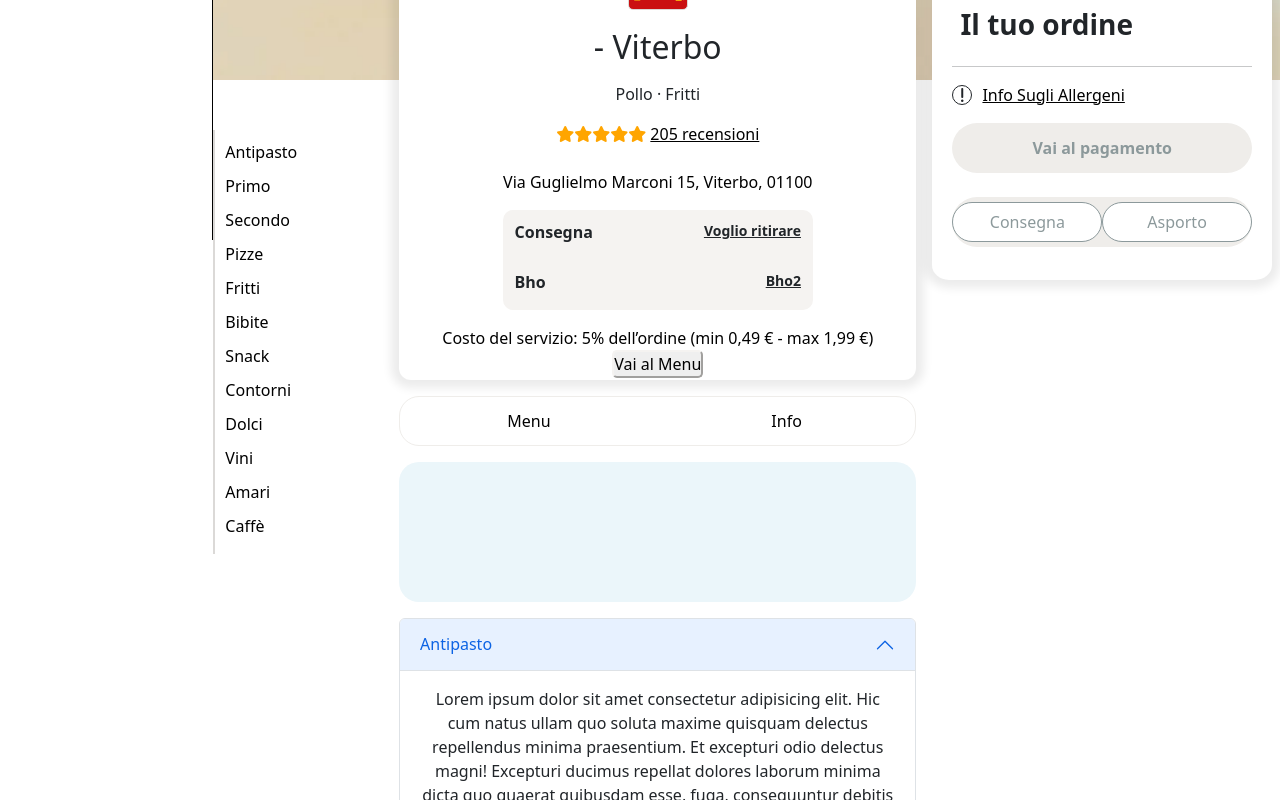
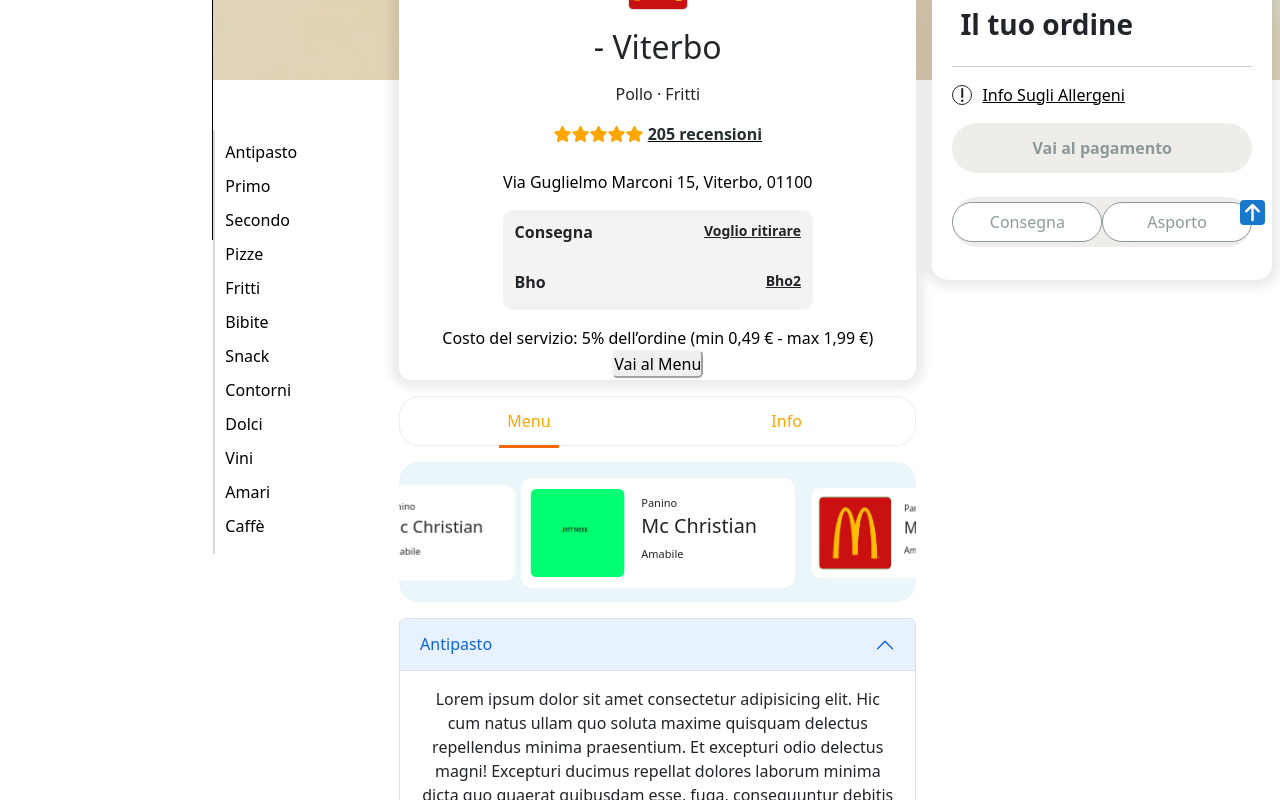
Before and after one commit to luzzetti/JustDRINK, a Vue app in the folder backoffice-ui-vue/: page /restaurants/1 in a window 1280 px wide. Shown: the part 560-1360 px from the top of the page. Built offline with nearby package versions, Linux system fonts and the light colour scheme; no server answers.

Commit message:
Fix showMenu

```diff
--- a/backoffice-ui-vue/package.json
+++ b/backoffice-ui-vue/package.json
@@ -12,7 +12,8 @@
     "axios": "^1.3.4",
     "bootstrap": "^5.2.3",
     "vue": "^3.2.47",
-    "vue-router": "^4.1.6"
+    "vue-router": "^4.1.6",
+    "vue3-carousel": "^0.3.0"
   },
   "devDependencies": {
     "@vitejs/plugin-vue": "^4.0.0",
--- /dev/null
+++ b/backoffice-ui-vue/src/components/CarouoselComponent.vue
@@ -0,0 +1,193 @@
+<template>
+    <div>
+        <div class="pt-3">
+            <carousel :itemsToShow="2" :wrapAround="true" :transition="1000" :autoplay="0">
+                <slide v-for="(slide, index) in paths" :key="index">
+                    <div class="mycard-contenitore">
+                        <div class="mycontainerR">
+                            <div class="imgContainer">
+                                <img :src="slide.path" :alt="slide.alt">
+                            </div>
+
+                        </div>
+                        <div class="mycontainerS">
+                            <span class="tipologia-prodotto">Panino</span>
+                            <div class="titolo-prodotto">Mc Christian</div>
+                            <div class="ricercatezza"> Amabile</div>
+                        </div>
+                    </div>
+                </slide>
+            </carousel>
+            <!-- <button class="prev" @click="prevSlide">&#8249;</button>
+            <button class="next" @click="nextSlide">&#8250;</button> -->
+        </div>
+    </div>
+</template>
+
+<script>
+
+import 'vue3-carousel/dist/carousel.css'
+import { Carousel, Slide, Pagination, Navigation } from 'vue3-carousel';
+
+
+export default {
+    name: 'CarouoselComponent',
+    components: {
+        Carousel,
+        Slide,
+        Pagination,
+        Navigation,
+    },
+    data: function () {
+        return {
+
+            paths: [
+                {
+                    path: '/img/JustDrink.png',
+                    alt: 'justlogo',
+                    info: 'bho',
+                    id: 1,
+                },
+                {
+                    path: '/img/logo-McDonalds.jpg',
+                    alt: 'Mc',
+                    info: 'bho2',
+                    id: 2,
+                },
+                {
+                    path: '/img/McDonaldsLogo.svg.png',
+                    alt: 'Mc2',
+                    info: 'bho3',
+                    id: 3,
+                },
+                {
+                    path: '/img/sfondoProva.webp',
+                    alt: 'sfondo',
+                    info: 'bho4',
+                    id: 4,
+                },
+
+            ],
+
+        }
+    },
+    methods: {
+
+    }
+
+}
+</script>
+
+<style lang="scss" scoped>
+@use '../assets/styles/partials/variables' as *;
+
+h2 {
+    font-size: 30px;
+    font-weight: bold;
+    color: red;
+}
+
+.carousel__slide {
+    padding: 5px;
+}
+
+.carousel__viewport {
+    perspective: 2000px;
+}
+
+.carousel__track {
+    transform-style: preserve-3d;
+}
+
+.carousel__slide--sliding {
+    transition: 0.5s;
+}
+
+.carousel__slide {
+    opacity: 0.9;
+    transform: rotateY(-20deg) scale(0.9);
+}
+
+.carousel__slide--active~.carousel__slide {
+    transform: rotateY(20deg) scale(0.9);
+}
+
+.carousel__slide--prev {
+    opacity: 1;
+    transform: rotateY(-10deg) scale(0.95);
+}
+
+.carousel__slide--next {
+    opacity: 1;
+    transform: rotateY(10deg) scale(0.95);
+}
+
+.carousel__slide--active {
+    opacity: 1;
+    transform: rotateY(0) scale(1.1);
+}
+
+.carousel__prev,
+.carousel__next {
+    box-sizing: content-box;
+    border: 5px solid white;
+}
+
+.mycard-contenitore {
+    position: relative;
+    display: flex;
+    align-items: center;
+    background-color: white;
+    border-radius: 10px;
+    width: 300px;
+    height: 100px;
+
+}
+
+.mycontainerR {
+    position: relative;
+    width: 40%;
+    height: 100%;
+    border-radius: 10px;
+}
+
+.imgContainer {
+    position: absolute;
+    top: 10px;
+    left: 9px;
+    background-color: rgb(0, 255, 115);
+    border-radius: 5px;
+    height: 80%;
+    width: 85%;
+}
+
+.mycontainerS {
+    display: flex;
+    flex-direction: column;
+    text-align: start;
+    width: 60%;
+    height: 100%;
+    border-radius: 10px;
+    padding: 10px;
+}
+
+.tipologia-prodotto {
+    font-size: 10px;
+    margin-top: 5px;
+}
+
+.titolo-prodotto {
+    font-size: 18px;
+}
+
+.ricercatezza {
+    font-size: 10px;
+    margin-top: 5px;
+}
+
+img {
+    width: 100%;
+    height: 100%;
+    border-radius: 5px;
+}
+</style>
--- a/backoffice-ui-vue/src/main.js
+++ b/backoffice-ui-vue/src/main.js
@@ -5,4 +5,6 @@ import 'bootstrap/dist/js/bootstrap.bundle.min.js';
 
 import './assets/styles/main.scss'
 
-createApp(App).use(router).mount('#app')
+import CarouoselComponent from './components/CarouoselComponent.vue'
+
+createApp(App).component('CarouoselComponent',CarouoselComponent).use(router).mount('#app')
--- a/backoffice-ui-vue/src/pages/ShowRestaurant.vue
+++ b/backoffice-ui-vue/src/pages/ShowRestaurant.vue
@@ -7,18 +7,18 @@
                     <div class="card1" style="width: 100%">
                         <div class="card-body">
                             <ul class="ulMenu">
-                                <li><a href="#Antipasto">Antipasto</a></li>
-                                <li><a href="#Primo">Primo</a></li>
-                                <li><a href="#Secondo">Secondo</a></li>
-                                <li><a href="">Pizze</a></li>
-                                <li><a href="">Fritti</a></li>
-                                <li><a href="">Bibite</a></li>
-                                <li><a href="">Snack</a></li>
-                                <li><a href="">Contorni</a></li>
-                                <li><a href="">Dolci</a></li>
-                                <li><a href="">Vini</a></li>
-                                <li><a href="">Amari</a></li>
-                                <li><a href="">Caffè</a></li>
+                                <li><a class="link active" href="#Antipasto">Antipasto</a></li>
+                                <li><a class="link" href="#Primo">Primo</a></li>
+                                <li><a class="link" href="#Secondo">Secondo</a></li>
+                                <li><a class="link" href="">Pizze</a></li>
+                                <li><a class="link" href="">Fritti</a></li>
+                                <li><a class="link" href="">Bibite</a></li>
+                                <li><a class="link" href="">Snack</a></li>
+                                <li><a class="link" href="">Contorni</a></li>
+                                <li><a class="link" href="">Dolci</a></li>
+                                <li><a class="link" href="">Vini</a></li>
+                                <li><a class="link" href="">Amari</a></li>
+                                <li><a class="link" href="">Caffè</a></li>
                             </ul>
                         </div>
                     </div>
@@ -34,11 +34,13 @@
                             <div class="cursor">
                                 <span><i class="fa-solid fa-star"></i><i class="fa-solid fa-star"></i><i
                                         class="fa-solid fa-star"></i><i class="fa-solid fa-star"></i><i
-                                        class="fa-solid fa-star"></i> <span class="text-black"><u>205
-                                            recensioni</u></span></span>
+                                        class="fa-solid fa-star"></i> <span class="text-black"><u> <b
+                                                style="color:#242e30">205
+                                                recensioni</b> </u></span></span>
                             </div>
                             <br>
                             <span class="text-black">Via Guglielmo Marconi 15, Viterbo, 01100</span>
+
                             <div class="consegna-ritiro mt-3">
                                 <div class="consegna-ritiro-elemento">
                                     <p class="consegna">Consegna</p>
@@ -57,13 +59,14 @@
                         </div>
                     </div>
                     <div class="menu-info mt-3 d-flex justify-content-around align-items-center">
-                        <div class="cursor underline"><a class="" href="">Menu</a></div>
-                        <div class="cursor underline"><a class="" href="">Info</a></div>
+                        <div class="cursor underline" :class="{'underline-hover':showMenu}"><span @click="showMenu = true">Menu</span></div>
+                        <div class="cursor underline" :class="{'underline-hover':!showMenu}"><span @click="showMenu = false">Info</span></div>
                     </div>
-
-                    <div class="carosel mt-3">
+                    <!--Primo div -->
+                    <div class="" v-if="showMenu">
+                        <div class="carosello mt-3">
                             <!-- Carosello-->
-
+                            <CarouoselComponent></CarouoselComponent>
 
                         </div>
 
@@ -82,11 +85,16 @@
                                         aria-labelledby="panelsStayOpen-headingOne">
                                         <div class="accordion-body">
                                             Lorem ipsum dolor sit amet consectetur adipisicing elit. Hic cum natus ullam quo
-                                        soluta maxime quisquam delectus repellendus minima praesentium. Et excepturi odio
-                                        delectus magni! Excepturi ducimus repellat dolores laborum minima dicta quo quaerat
-                                        quibusdam esse, fuga, consequuntur debitis dolorum autem tempore. Mollitia ducimus
-                                        illum porro, debitis doloremque maxime optio iure nisi soluta esse fugit nesciunt
-                                        ipsam eveniet impedit rerum voluptates nihil quo natus quaerat doloribus consequatur
+                                            soluta maxime quisquam delectus repellendus minima praesentium. Et excepturi
+                                            odio
+                                            delectus magni! Excepturi ducimus repellat dolores laborum minima dicta quo
+                                            quaerat
+                                            quibusdam esse, fuga, consequuntur debitis dolorum autem tempore. Mollitia
+                                            ducimus
+                                            illum porro, debitis doloremque maxime optio iure nisi soluta esse fugit
+                                            nesciunt
+                                            ipsam eveniet impedit rerum voluptates nihil quo natus quaerat doloribus
+                                            consequatur
                                             id harum velit nulla? Blanditiis, tempore cupiditate architecto minus minima ab
                                             distinctio fuga, animi quae aperiam, adipisci similique. Harum aliquid, id
                                             blanditiis nobis alias placeat distinctio! Dicta iure deserunt quis laudantium
@@ -105,10 +113,12 @@
                                     <div id="panelsStayOpen-collapseTwo" class="accordion-collapse collapse"
                                         aria-labelledby="panelsStayOpen-headingTwo">
                                         <div class="accordion-body">
-                                        Lorem ipsum dolor, sit amet consectetur adipisicing elit. Aperiam illum eveniet ut
+                                            Lorem ipsum dolor, sit amet consectetur adipisicing elit. Aperiam illum eveniet
+                                            ut
                                             sint quis in nihil minus, placeat voluptas perspiciatis harum ex modi incidunt,
                                             ipsum at? Vitae laboriosam animi, nulla accusamus beatae dolores quisquam nobis
-                                        minima alias earum quaerat? Ducimus quis, totam tempora veniam libero veritatis et
+                                            minima alias earum quaerat? Ducimus quis, totam tempora veniam libero veritatis
+                                            et
                                             non iure officiis voluptate iusto porro corrupti dolores rem consequuntur
                                             asperiores. Fugiat eum velit eaque voluptas repudiandae! Ipsum nulla eaque
                                             voluptatum dolor autem totam, repellendus commodi a quo omnis, non dignissimos
@@ -129,12 +139,16 @@
                                         aria-labelledby="panelsStayOpen-headingThree">
                                         <div class="accordion-body">
                                             Lorem ipsum dolor sit amet consectetur adipisicing elit. Quibusdam tempora odit
-                                        impedit sed, sit eos. Pariatur adipisci eaque suscipit amet fuga? Odit voluptates ab
-                                        officia debitis dolorem illum, magnam pariatur ea necessitatibus nostrum officiis
+                                            impedit sed, sit eos. Pariatur adipisci eaque suscipit amet fuga? Odit
+                                            voluptates ab
+                                            officia debitis dolorem illum, magnam pariatur ea necessitatibus nostrum
+                                            officiis
                                             distinctio mollitia dolore perspiciatis iusto culpa impedit nesciunt? Labore
-                                        expedita perferendis est libero beatae quo deleniti nemo numquam aperiam! Suscipit
+                                            expedita perferendis est libero beatae quo deleniti nemo numquam aperiam!
+                                            Suscipit
                                             nobis ipsam autem necessitatibus aspernatur, aliquam eius quibusdam delectus
-                                        sapiente ab modi adipisci! Ratione saepe officia placeat. Corrupti, tempora quaerat
+                                            sapiente ab modi adipisci! Ratione saepe officia placeat. Corrupti, tempora
+                                            quaerat
                                             deleniti aperiam eveniet, sunt a repudiandae eaque dolor, quae excepturi nihil
                                             numquam ullam ab labore earum accusamus consequatur perferendis impedit? Animi
                                             corporis sit repellat excepturi modi?
@@ -144,6 +158,15 @@
                             </div>
                         </div>
                     </div>
+                    <!--Secondo div -->
+                    <div v-else>
+                        <iframe src="" frameborder="0"></iframe>
+                        ciao
+                    </div>
+                </div>
+
+
+
 
                 <!-- Terza Card-->
                 <div class="contCard3 d-none d-lg-block col-lg-4 px-lg-2 col-xl-4">
@@ -153,10 +176,10 @@
                             <hr>
                             <div class="d-flex align-items-center">
                                 <div class="cerchio"><i class="fa-regular fa-exclamation"></i></div> <span
-                                    class="allergeni"><u>Info
-                                        sugli allergeni</u></span>
+                                    class="allergeni cursor">
+                                    <u>Info sugli allergeni</u></span>
                             </div>
-                            <div class="pagamento mt-3">
+                            <div class="pagamento mt-3 cursor">
                                 Vai al pagamento
                             </div>
                             <br>
@@ -168,35 +191,41 @@
                 </div>
             </div>
         </div>
+        <a href="#" class="ms-5 back-to-top active" data-v-ebc71fef=""><i class="fa-solid fa-arrow-up fs-5 text-center"
+                data-v-ebc71fef=""></i></a>
     </header>
 </template>
 
 <script>
+
 import axios from 'axios';
 import { store } from '../store';
+import CarouoselComponent from '../components/CarouoselComponent.vue';
 export default {
-    name: 'ShowRestaurant',
+    name: "ShowRestaurant",
+    components: { CarouoselComponent },
     data() {
         return {
-            restaurant: '',
-        }
+            showMenu: true,
+            restaurant: "",
+        };
     },
     methods: {
         infoRestaurant() {
             axios.get(`${store.apiBaseUrl}/api/1.0/restaurants/${this.$route.params.restaurantId}`).then((response) => {
                 console.log(response.data);
                 this.restaurant = response.data;
-
                 // console.log(this.restaurant);
             })
                 .catch(function (error) {
-                    console.log('C\'è stato un errore' + error);
-                })
+                    console.log("C'è stato un errore" + error);
+                });
         },
     },
     mounted() {
-        this.infoRestaurant()
-    }
+        this.infoRestaurant();
+    },
+
 }
 </script>
 
@@ -382,6 +411,10 @@ a {
     font-size: 16px;
     text-decoration: none;
     color: black;
+
+    &:visited {
+        color: #000000;
+    }
 }
 
 span {
@@ -414,10 +447,50 @@ li {
     }
 }
 
-.carosel{
+.underline-hover {
+    outline: none;
+    box-shadow: 0px 3px 0px 0px #F36805;
+}
+
+.carosello {
     width: 100%;
     height: 140px;
     background-color: #EBF6FA;
     border-radius: 20px;
 }
+
+.fa-arrow-up {
+    position: fixed;
+    right: 15px;
+    bottom: 15px;
+    z-index: 900;
+    background: #1977cc;
+    width: 25px;
+    height: 25px;
+    border-radius: 4px;
+    transition: all 0.4s;
+    color: #fff;
+    line-height: 1.3;
+    font-size: 10px;
+}
+
+
+@media screen and (max-width: 767px) {
+
+    header {
+        height: 200px;
+    }
+
+    .card2 {
+        margin-top: -400px;
+    }
+}
+
+@media screen and (max-width: 767px) {
+
+    header {
+        height: 200px;
+    }
+
+}
 </style>
```
Also changed, not shown: 1 other file (tests, documents, lock files or other folders). Lines whose indentation alone changed are shown as unchanged.
